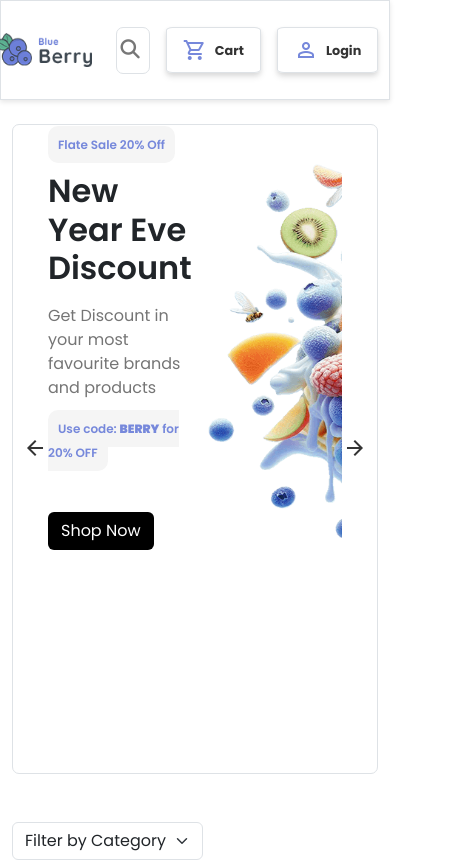
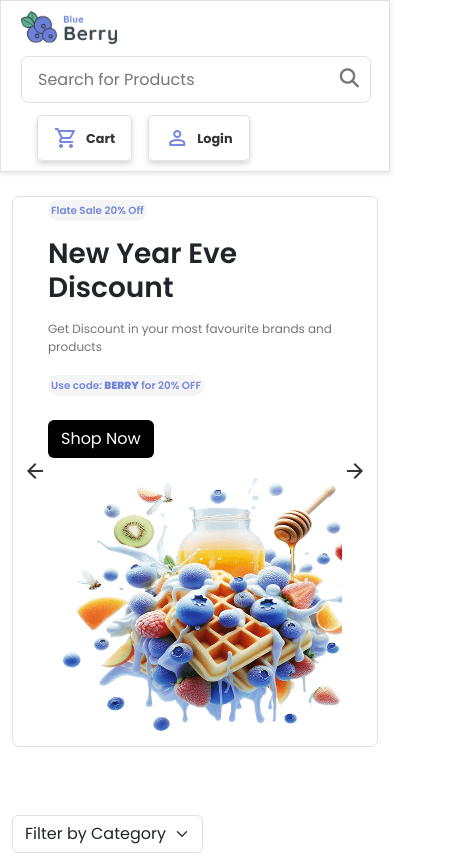
Before and after one commit to Soumadip07/LootLy, a React (Vite) app: page / in a window 390 px wide. Shown: the top 861 px of the page, 472 px wide, since content can reach past the window. Built offline with nearby package versions, Linux system fonts and the light colour scheme.

Commit message:
home page responsive

```diff
--- a/src/components/Footer/Footer.jsx
+++ b/src/components/Footer/Footer.jsx
@@ -5,13 +5,13 @@ import logo from '../../assets/logo.png';
 function Footer() {
     return (
         <section className='footer' id='footer'>
-            <div className='container justify-content-between my-4 justify-content-between'>
+            <div className='container footer-container justify-content-between my-4'>
                 <div>
-                    <img src={logo} alt='logo' />
+                    <img src={logo} alt='logo' className='footer-logo' />
                     {/* <h4>LootLy</h4> */}
                 </div>
                 <div>
-                    <img src={footer} alt='footer-img' />
+                    <img src={footer} alt='footer-img' className='footer-cred-logo' />
                 </div>
             </div>
         </section>
--- a/src/components/Header/Header.jsx
+++ b/src/components/Header/Header.jsx
@@ -4,8 +4,9 @@ import { Link } from 'react-router-dom'
 function Header() {
     return (
         <header>
-            <div className='header-container conatiner focus:ring-opacity-50 border border-gray-200'>
-                <div className='d-flex pe-4 gap-3'>
+            <div className='header-container conatiner
+            focus:ring-opacity-50 border border-gray-200'>
+                <div className='d-flex me-4 gap-3'>
                     <a href='/'>
                         <img src={logo} alt='logo' />
                     </a>
@@ -26,7 +27,7 @@ function Header() {
                 </div>
 
 
-                <div className='d-flex  gap-3 user-section p-3'>
+                <div className='d-flex  gap-3 user-section ms-3'>
                     <Link className='btn focus:ring-opacity-50 border border-gray-200 p-3'>
                         {/* <h5 className='ps-3'>0 Items</h5> */}
                         <div className='d-flex'>
--- a/src/components/Hero/Hero.jsx
+++ b/src/components/Hero/Hero.jsx
@@ -17,18 +17,18 @@ function Hero() {
     }, []);
 
     return (
-        <div className='container'>
+        <section className='hero-container container'>
             <div className="swiper hero-slider focus:ring-opacity-50 border border-gray-200 mt-4">
                 <div className="swiper-wrapper ">
                     <div className="swiper-slide">
                         <div className="box">
                             <div className="content">
-                                <span>Flate Sale 20% Off</span>
+                                <span className='mt-3'>Flate Sale 20% Off</span>
                                 <h3 className='pt-3'>New Year Eve Discount</h3>
                                 <p className='pt-2'>Get Discount in your most favourite brands and products</p>
                                 <span className='mt-3'>Use code: <b>BERRY</b> for 20% OFF</span>
                                 <div>
-                                    <Link to="/products" className="btn mt-5">
+                                    <Link to="/products" className="btn mt-4">
                                         Shop Now
                                     </Link>
                                 </div>
@@ -82,7 +82,7 @@ function Hero() {
                     <span className="material-icons">arrow_forward</span>
                 </button>
             </div>
-        </div>
+        </section>
     );
 }
 
--- a/src/style/main.css
+++ b/src/style/main.css
@@ -13,6 +13,29 @@
 
 body {
   font-family: "Poppins", serif;
+}
+
+html {
+  overflow-x: hidden;
+  scroll-behavior: smooth;
+  scroll-padding-top: 5rem;
+}
+html::-webkit-scrollbar {
+  width: 0.5rem;
+}
+html::-webkit-scrollbar-track {
+  background: white;
+}
+html::-webkit-scrollbar-thumb {
+  background: #7688db;
+}
+@media (max-width: 768px) {
+  html html::-webkit-scrollbar {
+    width: 0.3rem;
+  }
+  html html::-webkit-scrollbar-thumb {
+    background: #7688db;
+  }
 }
 
 span {
@@ -92,6 +115,7 @@ span {
 header {
   position: sticky;
   top: 0;
+  width: 100%;
   z-index: 20;
   background-color: #fff;
   box-shadow: 0 2px 5px rgba(0, 0, 0, 0.1);
@@ -102,6 +126,7 @@ header .header-container {
   align-items: center;
   width: 100%;
   padding: 10px 20px;
+  gap: 0.75rem;
 }
 header img {
   width: 6rem;
@@ -117,7 +142,9 @@ header .btn:hover {
   box-shadow: 0 6px 8px rgba(0, 0, 0, 0.15), 0 4px 6px rgba(0, 0, 0, 0.1);
 }
 header .searchbox {
-  width: 900px;
+  width: 100%;
+  max-width: 900px;
+  margin: 0 auto;
 }
 header .searchbox form {
   display: flex;
@@ -125,8 +152,7 @@ header .searchbox form {
   position: relative;
 }
 header .searchbox form input {
-  max-width: 900px;
-  width: 100%;
+  flex-grow: 1;
   height: 47px;
   border-radius: 7px;
   border: 1px solid #ddd;
@@ -174,27 +200,38 @@ header .user-section .btn h5 {
 header .user-section .btn:hover {
   box-shadow: 0 6px 8px rgba(0, 0, 0, 0.15), 0 4px 6px rgba(0, 0, 0, 0.1);
 }
+@media (max-width: 768px) {
+  header .header-container {
+    flex-direction: column;
+    justify-content: start;
+    align-items: start;
+    width: 100%;
+  }
+  header .searchbox {
+    max-width: 100%;
+  }
+}
 
-.hero-slider {
+.hero-container .hero-slider {
   border-radius: 7px;
 }
-.hero-slider .box {
+.hero-container .hero-slider .box {
   display: flex;
   justify-content: space-evenly;
   align-items: center;
   margin: 0 35px;
   overflow: hidden;
 }
-.hero-slider .box img {
+.hero-container .hero-slider .box img {
   transition: transform 0.3s ease-in-out;
   height: 27rem;
   width: 29rem;
   padding: 10px;
 }
-.hero-slider .box img:hover {
+.hero-container .hero-slider .box img:hover {
   transform: scale(0.8);
 }
-.hero-slider .box span {
+.hero-container .hero-slider .box span {
   color: #7688db;
   background-color: #F5F5F5;
   padding: 10px;
@@ -202,19 +239,52 @@ header .user-section .btn:hover {
   font-size: 0.75rem;
   font-weight: 600;
 }
-.hero-slider .box h3 {
+.hero-container .hero-slider .box h3 {
   font-weight: 600;
   font-size: 2rem;
 }
-.hero-slider .box p {
+.hero-container .hero-slider .box p {
   color: #757575;
   font-size: 1rem;
 }
-.hero-slider .box .btn {
+.hero-container .hero-slider .box .btn {
   background-color: black;
   color: white;
 }
+@media (max-width: 768px) {
+  .hero-container .hero-slider .box {
+    flex-direction: column;
+    justify-content: start;
+    align-items: start;
+  }
+  .hero-container .hero-slider .box h3 {
+    font-weight: 600;
+    font-size: 1.75rem;
+  }
+  .hero-container .hero-slider .box p {
+    color: #757575;
+    font-size: 0.75rem;
+  }
+  .hero-container .hero-slider .box span {
+    margin-top: 10px;
+    padding: 3px;
+    border-radius: 10px;
+    font-size: 0.65rem;
+    font-weight: 600;
+  }
+  .hero-container .hero-slider .box img {
+    height: 18rem;
+    width: 21rem;
+  }
+}
 
+.product-section {
+  display: flex;
+  justify-content: start;
+  align-items: start;
+  flex-direction: column;
+  margin: 20px 0px;
+}
 .product-section h2 {
   font-size: 1.5rem;
   color: #4B5563;
@@ -226,33 +296,32 @@ header .user-section .btn:hover {
 .product-section p {
   color: #6B7280;
 }
-
-.product-wrapper {
+.product-section .product-wrapper {
   display: flex;
-  gap: 25px;
+  gap: 20px;
   flex-wrap: wrap;
   align-items: center;
 }
-.product-wrapper .card {
+.product-section .product-wrapper .card {
   border-radius: 10px;
   border: 1px solid #ddd;
   overflow: hidden;
   transition: transform 0.4s ease-out;
 }
-.product-wrapper .card .upper-card {
+.product-section .product-wrapper .card .upper-card {
   padding-bottom: 10px;
 }
-.product-wrapper .card .upper-card img {
+.product-section .product-wrapper .card .upper-card img {
   height: 18rem;
   width: 100%;
   -o-object-fit: cover;
      object-fit: cover;
 }
-.product-wrapper .card .upper-card .out-of-stock-img {
+.product-section .product-wrapper .card .upper-card .out-of-stock-img {
   filter: grayscale(100%);
   opacity: 0.8;
 }
-.product-wrapper .card .upper-card .out-of-stock-overlay {
+.product-section .product-wrapper .card .upper-card .out-of-stock-overlay {
   position: absolute;
   top: 0;
   left: 0;
@@ -266,29 +335,29 @@ header .user-section .btn:hover {
   font-weight: bold;
   z-index: 5;
 }
-.product-wrapper .card .upper-card .out-of-stock-overlay span {
+.product-section .product-wrapper .card .upper-card .out-of-stock-overlay span {
   color: #333;
   font-weight: 800;
 }
-.product-wrapper .card .upper-card img:hover {
+.product-section .product-wrapper .card .upper-card img:hover {
   transform: scale(1.05);
 }
-.product-wrapper .card .lower-card {
+.product-section .product-wrapper .card .lower-card {
   padding: 0 20px;
 }
-.product-wrapper .card .lower-card h3 {
+.product-section .product-wrapper .card .lower-card h3 {
   font-size: 1rem;
   font-weight: 800;
 }
-.product-wrapper .card .lower-card h4 {
+.product-section .product-wrapper .card .lower-card h4 {
   font-size: 0.9rem;
 }
-.product-wrapper .card .lower-card h6 {
+.product-section .product-wrapper .card .lower-card h6 {
   font-size: 0.7rem;
   text-decoration: line-through;
   color: #6B7280;
 }
-.product-wrapper .card .lower-card h5 {
+.product-section .product-wrapper .card .lower-card h5 {
   font-size: 1.2rem;
   padding-right: 5px;
   color: #6B7280;
@@ -325,12 +394,12 @@ header .user-section .btn:hover {
   font-size: 0.9rem;
 }
 .product-details .product-info h6 {
-  font-size: 0.7rem;
+  font-size: 0.8rem;
   text-decoration: line-through;
   color: #6B7280;
 }
 .product-details .product-info h5 {
-  font-size: 1.2rem;
+  font-size: 2rem;
   padding-right: 5px;
   color: #6B7280;
 }
@@ -415,4 +484,22 @@ header .user-section .btn:hover {
 }
 .product-details .reviews-section .far {
   color: #7688db;
+}
+
+.footer {
+  border-top: 1px solid #d1d5db;
+}
+@media (max-width: 768px) {
+  .footer .footer-container {
+    justify-content: center;
+    align-items: center;
+  }
+  .footer .footer-logo {
+    height: 3rem;
+    width: 5rem;
+  }
+  .footer .footer-cred-logo {
+    height: 3rem;
+    width: 15rem;
+  }
 }/*# sourceMappingURL=main.css.map */
--- a/src/style/main.scss
+++ b/src/style/main.scss
@@ -15,6 +15,37 @@
 body {
     font-family: "Poppins", serif;
 }
+
+html {
+    overflow-x: hidden;
+    scroll-behavior: smooth;
+    scroll-padding-top: 5rem;
+
+    &::-webkit-scrollbar {
+        width: 0.5rem;
+    }
+
+    &::-webkit-scrollbar-track {
+        background: white;
+    }
+
+    &::-webkit-scrollbar-thumb {
+        background: #7688db;
+    }
+
+    @media (max-width: 768px) {
+        html {
+            &::-webkit-scrollbar {
+                width: 0.3rem;
+            }
+
+            &::-webkit-scrollbar-thumb {
+                background: #7688db;
+            }
+        }
+    }
+}
+
 
 span {
     cursor: pointer;
@@ -100,6 +131,7 @@ span {
 header {
     position: sticky;
     top: 0;
+    width: 100%;
     z-index: 20;
     background-color: #fff;
     box-shadow: 0 2px 5px rgba(0, 0, 0, 0.1);
@@ -110,6 +142,7 @@ header {
         align-items: center;
         width: 100%;
         padding: 10px 20px;
+        gap: 0.75rem;
     }
 
     img {
@@ -129,7 +162,9 @@ header {
     }
 
     .searchbox {
-        width: 900px;
+        width: 100%;
+        max-width: 900px;
+        margin: 0 auto;
 
         form {
             display: flex;
@@ -137,8 +172,7 @@ header {
             position: relative;
 
             input {
-                max-width: 900px;
-                width: 100%;
+                flex-grow: 1;
                 height: 47px;
                 border-radius: 7px;
                 border: 1px solid #ddd;
@@ -196,8 +230,22 @@ header {
             }
         }
     }
+
+    @media (max-width: 768px) {
+        .header-container {
+            flex-direction: column;
+            justify-content: start;
+            align-items: start;
+            width: 100%;
         }
 
+        .searchbox {
+            max-width: 100%;
+        }
+    }
+}
+
+.hero-container {
     .hero-slider {
         border-radius: 7px;
 
@@ -243,9 +291,48 @@ header {
                 color: white;
             }
         }
+
+        @media (max-width: 768px) {
+            .box {
+                flex-direction: column;
+                justify-content: start;
+                align-items: start;
+
+                h3 {
+                    font-weight: 600;
+                    font-size: 1.75rem;
+                }
+
+                p {
+                    color: #757575;
+                    font-size: 0.75rem;
+                }
+
+                span {
+                    margin-top: 10px;
+                    padding: 3px;
+                    border-radius: 10px;
+                    font-size: 0.65rem;
+                    font-weight: 600;
+                }
+
+                img {
+                    height: 18rem;
+                    width: 21rem;
+                }
+            }
+
+        }
+    }
 }
 
 .product-section {
+    display: flex;
+    justify-content: start;
+    align-items: start;
+    flex-direction: column;
+    margin: 20px 0px;
+
     h2 {
         font-size: 1.5rem;
         color: #4B5563;
@@ -259,11 +346,10 @@ header {
     p {
         color: #6B7280;
     }
-}
 
     .product-wrapper {
         display: flex;
-    gap: 25px;
+        gap: 20px;
         flex-wrap: wrap;
         align-items: center;
 
@@ -342,6 +428,19 @@ header {
         }
     }
 
+    // @media (max-width: 768px) {
+    //     .product-section {
+    //         display: flex;
+    //         flex-direction: column;
+    //         justify-content: center;
+    //         align-items: center;
+    //     }
+    // }
+
+}
+
+
+
 .product-details {
     img {
         max-height: 550px;
@@ -382,13 +481,13 @@ header {
         }
 
         h6 {
-            font-size: 0.7rem;
+            font-size: 0.8rem;
             text-decoration: line-through;
             color: #6B7280;
         }
 
         h5 {
-            font-size: 1.2rem;
+            font-size: 2rem;
             padding-right: 5px;
             color: #6B7280;
         }
@@ -499,3 +598,24 @@ header {
         }
     }
 }
+
+.footer {
+    border-top: 1px solid #d1d5db;
+
+    @media (max-width: 768px) {
+        .footer-container {
+            justify-content: center;
+            align-items: center;
+        }
+
+        .footer-logo {
+            height: 3rem;
+            width: 5rem;
+        }
+
+        .footer-cred-logo {
+            height: 3rem;
+            width: 15rem;
+        }
+    }
+}
```
Also changed, not shown: 1 other file (tests, documents, lock files or other folders). Lines whose indentation alone changed are shown as unchanged.
